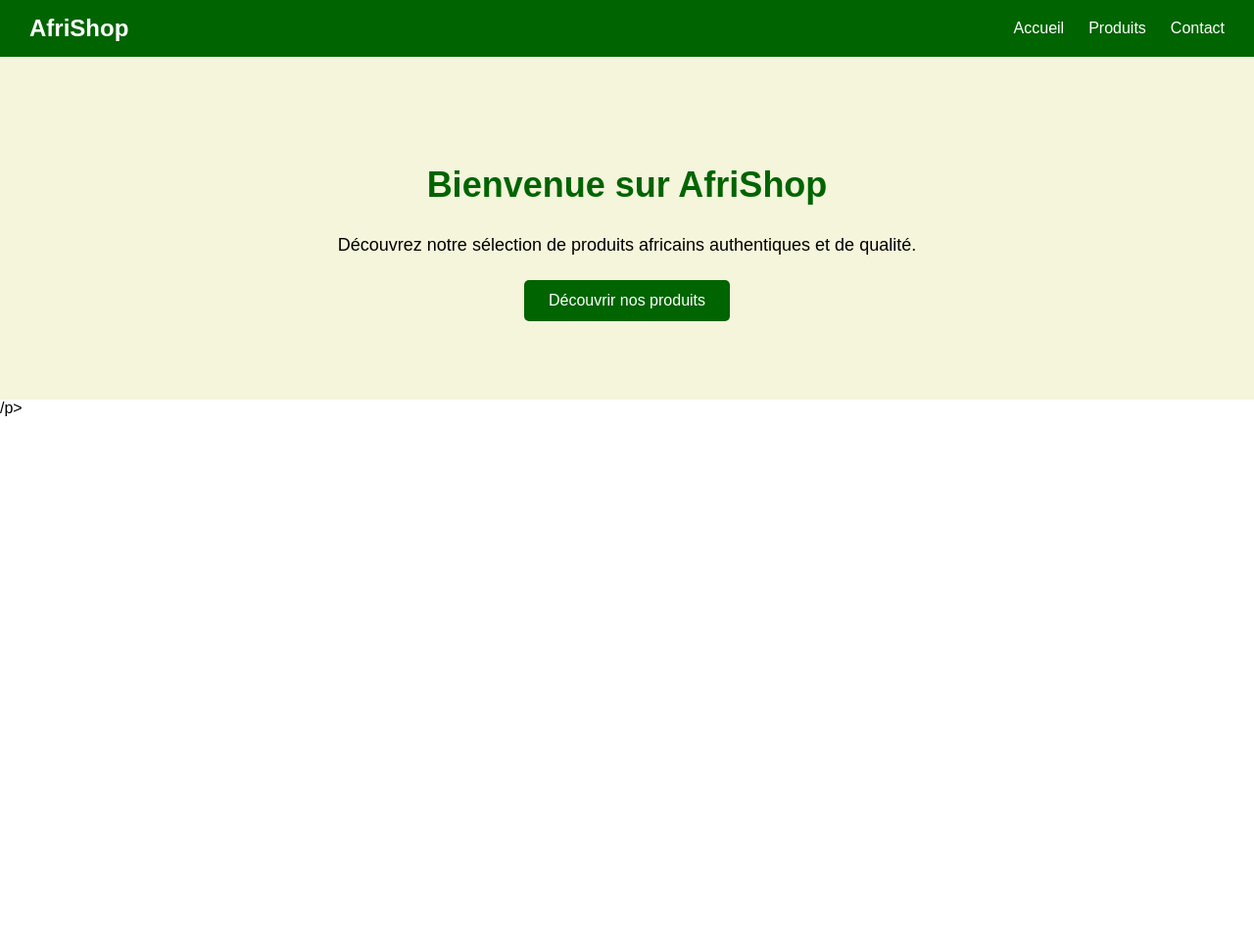
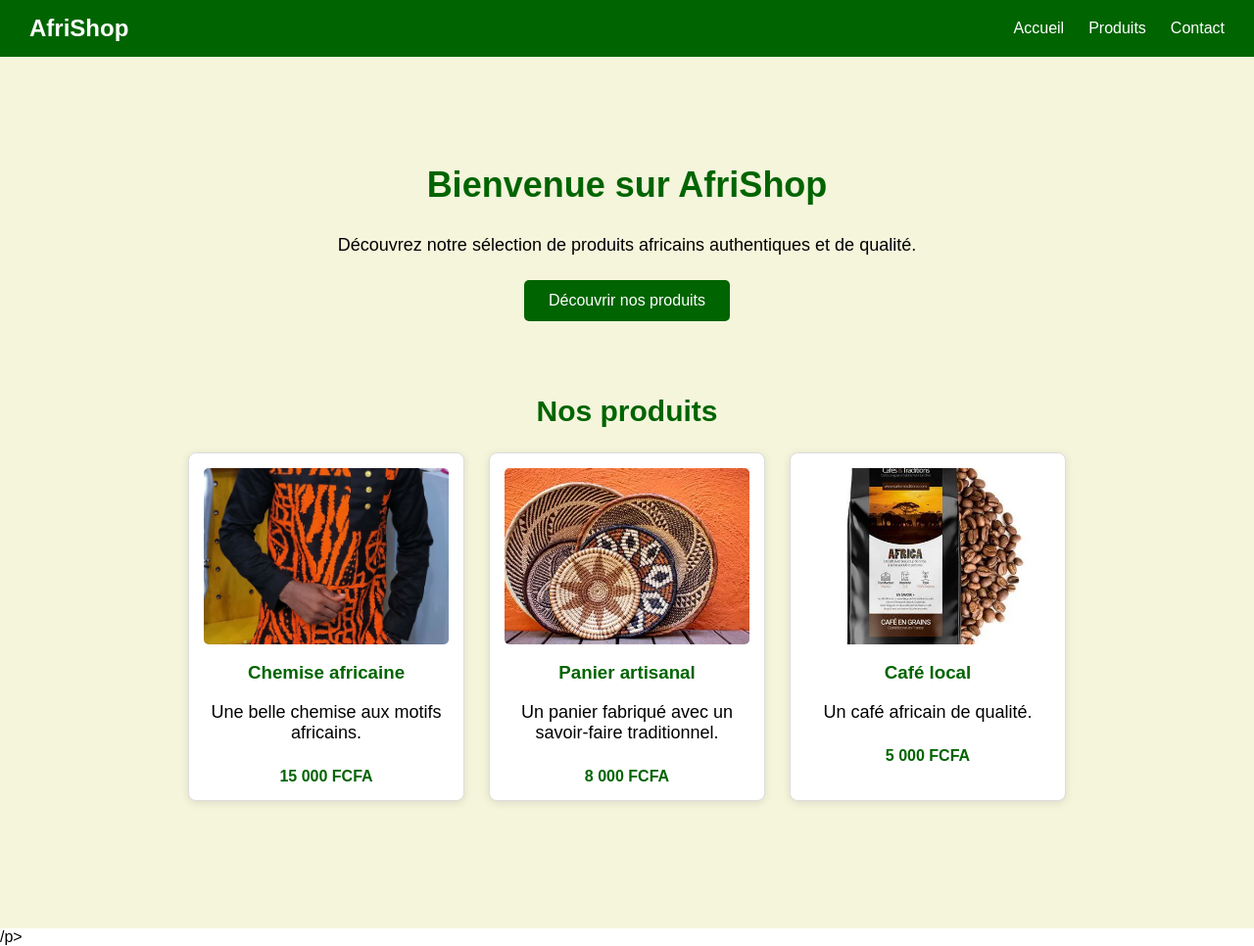
Before and after one commit to Berole42/AfriShop-, a plain HTML site: page index.html in a window 1280 px wide. Shown: the whole page at 98% size. Before the commit the page ends 800 px from the top, so only its background shows below. Drawn offline with Linux system fonts and the light colour scheme.

Commit message:
feat: ajouter le catalogue de produits

```diff
--- a/index.html
+++ b/index.html
@@ -22,6 +22,36 @@
     </p>
 
     <a href="#produits" class="btn">Découvrir nos produits</a>
+
+
+    <section id="produits">
+    <h2>Nos produits</h2>
+
+    <div class="catalogue">
+
+        <div class="carte">
+            <img src="images/chemise.jpg" alt="Chemise africaine">
+            <h3>Chemise africaine</h3>
+            <p>Une belle chemise aux motifs africains.</p>
+            <strong>15 000 FCFA</strong>
+        </div>
+
+        <div class="carte">
+            <img src="images/panier.jpg" alt="Panier artisanal">
+            <h3>Panier artisanal</h3>
+            <p>Un panier fabriqué avec un savoir-faire traditionnel.</p>
+            <strong>8 000 FCFA</strong>
+        </div>
+
+        <div class="carte">
+            <img src="images/cafe.jpg" alt="Café local">
+            <h3>Café local</h3>
+            <p>Un café africain de qualité.</p>
+            <strong>5 000 FCFA</strong>
+        </div>
+
+    </div>
+</section>
 </section>/p>
 
 </body>
--- a/style.css
+++ b/style.css
@@ -55,3 +55,43 @@ nav ul li a {
     text-decoration: none;
     border-radius: 5px;
 }
+#produits {
+    padding: 50px 20px;
+    text-align: center;
+}
+
+#produits h2 {
+    color: darkgreen;
+    font-size: 30px;
+}
+
+.catalogue {
+    display: flex;
+    justify-content: center;
+    gap: 25px;
+    flex-wrap: wrap;
+}
+
+.carte {
+    background-color: white;
+    border: 1px solid #ddd;
+    border-radius: 8px;
+    width: 250px;
+    padding: 15px;
+    box-shadow: 0 2px 8px rgba(0,0,0,0.1);
+}
+
+.carte img {
+    width: 100%;
+    height: 180px;
+    object-fit: cover;
+    border-radius: 5px;
+}
+
+.carte h3 {
+    color: darkgreen;
+}
+
+.carte strong {
+    color: darkgreen;
+}
```
Also changed, not shown: images/cafe.jpg (added), images/chemise.jpg (added), images/panier.jpg (added).
